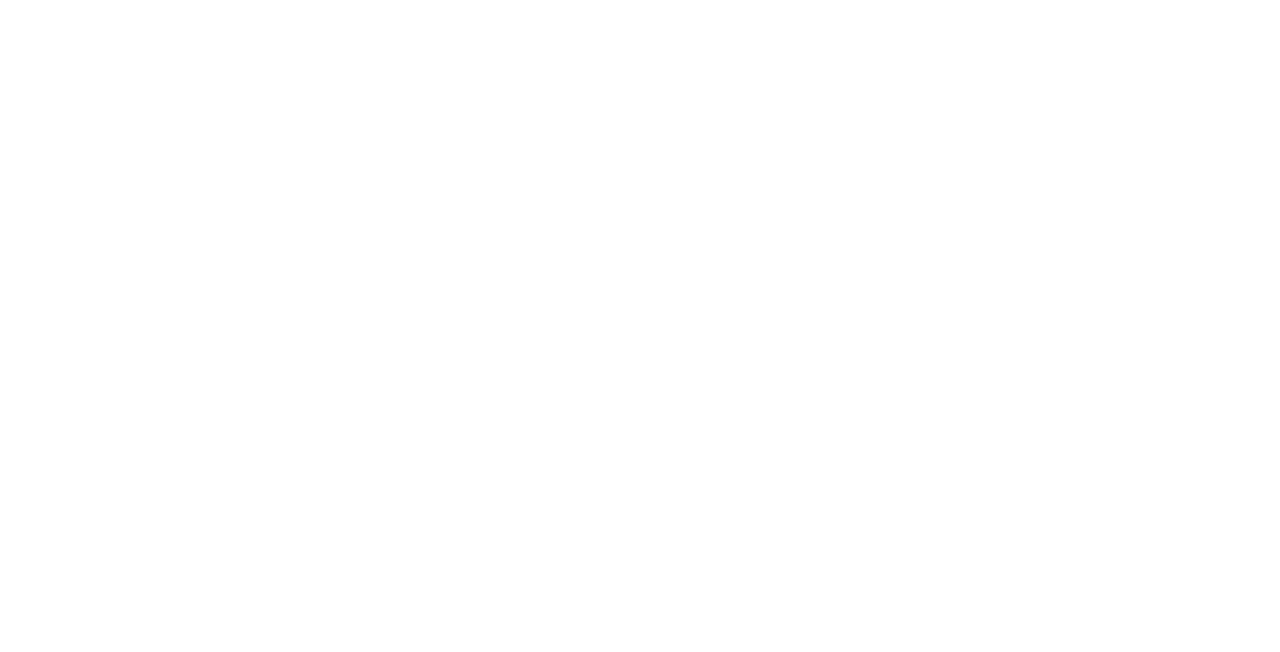
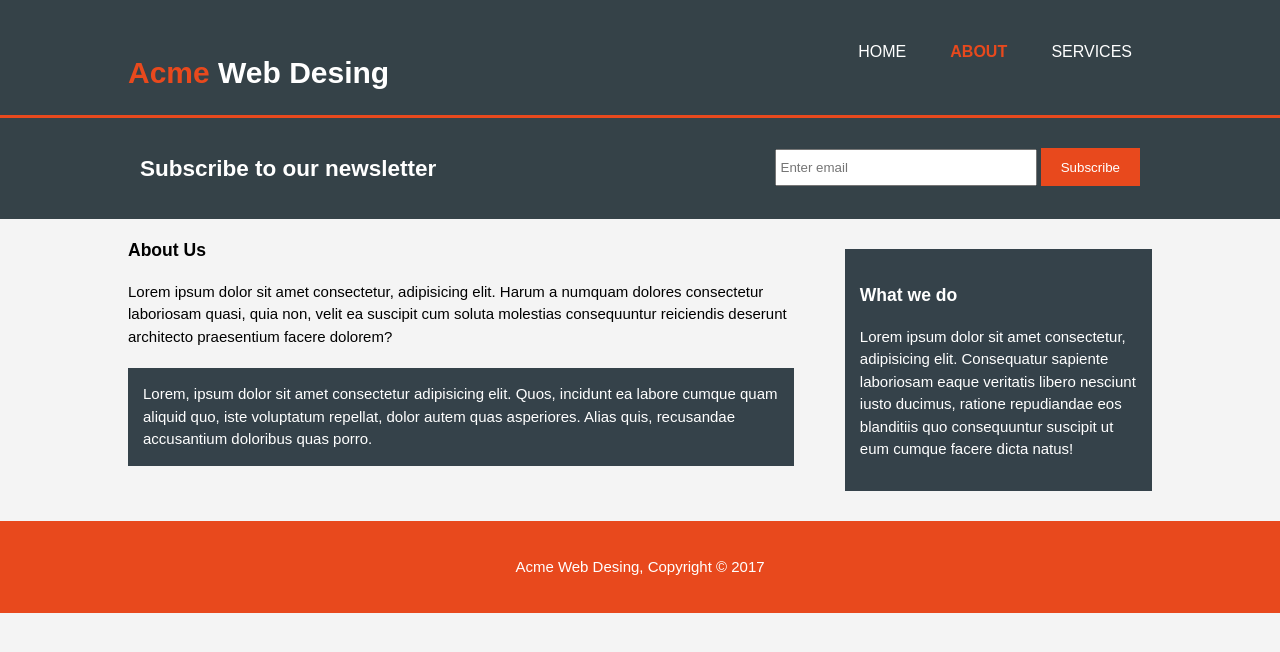
Before and after one commit to Amarujo/pages, a plain HTML site: page services.html in a window 1280 px wide. Drawn offline with Linux system fonts and the light colour scheme.

Commit message:
add about page

```diff
--- a/css/style.css
+++ b/css/style.css
@@ -27,6 +27,14 @@ ul{
     border: 0;
     padding: 0 20px;
     color: #fff;
+}
+
+.dark {
+    padding: 15px;
+    background: #35424a;
+    color: #fff;
+    margin-top: 20px;
+    margin-bottom: 10px;
 }
 
 /*Header*/
@@ -138,6 +146,19 @@ header a:hover{
     width: 90px;
 }
 
+/* main column */
+article#main-col{
+    float: left;
+    width: 65%;
+}
+
+/* sidebar */
+aside#sidebar{
+    float: right;
+    width: 30%;
+    margin-top: 10px;
+}
+
 footer{
     padding: 20px;
     margin-top: 20px;
--- a/services.html
+++ b/services.html
@@ -5,11 +5,63 @@
     <meta charset="UTF-8">
     <meta name="viewport" content="width=device-width, initial-scale=1.0">
     <meta http-equiv="X-UA-Compatible" content="ie=edge">
-    <title>Acme Web Desgin | Services</title>
+    <title>Acme Web Design | Services</title>
+    <link rel="stylesheet" href="./css/style.css">
 </head>
 
 <body>
+    <header>
+      <div class="container">
+        <div id="branding">
+          <h1><span class="highlight">Acme</span> Web Desing</h1>
+        </div>
+        <nav>
+          <ul>
+            <li>
+              <a href="index.html">Home</a>
+            </li>
+            <li class="current">
+              <a href="about.html">About</a>
+            </li>
+            <li>
+              <a href="services.html">Services</a>
+            </li>
+          </ul>
+        </nav>
+      </div>
+    </header>
 
-</body>
+    <section id="newsletter">
+      <div class="container">
+        <h1>Subscribe to our newsletter</h1>
+        <form action="" method="get">
+          <input type="email" name="email" id="email" placeholder="Enter email">
+          <button type="submit" class="button_1">Subscribe</button>
+        </form>
+      </div>
+    </section>
 
-</html>
+    <section id="main">
+      <div class="container">
+
+        <article id="main-col">
+          <h1 class="page-title">About Us</h1>
+          <p>Lorem ipsum dolor sit amet consectetur, adipisicing elit. Harum a numquam dolores consectetur laboriosam quasi, quia non, velit ea suscipit cum soluta molestias consequuntur reiciendis deserunt architecto praesentium facere dolorem?</p>
+          <p class="dark">Lorem, ipsum dolor sit amet consectetur adipisicing elit. Quos, incidunt ea labore cumque quam aliquid quo, iste voluptatum repellat, dolor autem quas asperiores. Alias quis, recusandae accusantium doloribus quas porro.</p>
+        </article>
+
+          <aside id="sidebar">
+            <div class="dark">
+              <h3>What we do</h3>
+              <p>Lorem ipsum dolor sit amet consectetur, adipisicing elit. Consequatur sapiente laboriosam eaque veritatis libero nesciunt iusto ducimus, ratione repudiandae eos blanditiis quo consequuntur suscipit ut eum cumque facere dicta natus!</p>
+            </div>
+          </aside>
+      </div>
+    </section>
+
+    <footer>
+      <p>Acme Web Desing, Copyright &copy; 2017</p>
+    </footer>
+  </body>
+
+  </html>
```
Also changed, not shown: about.html (+12 -0 lines).
